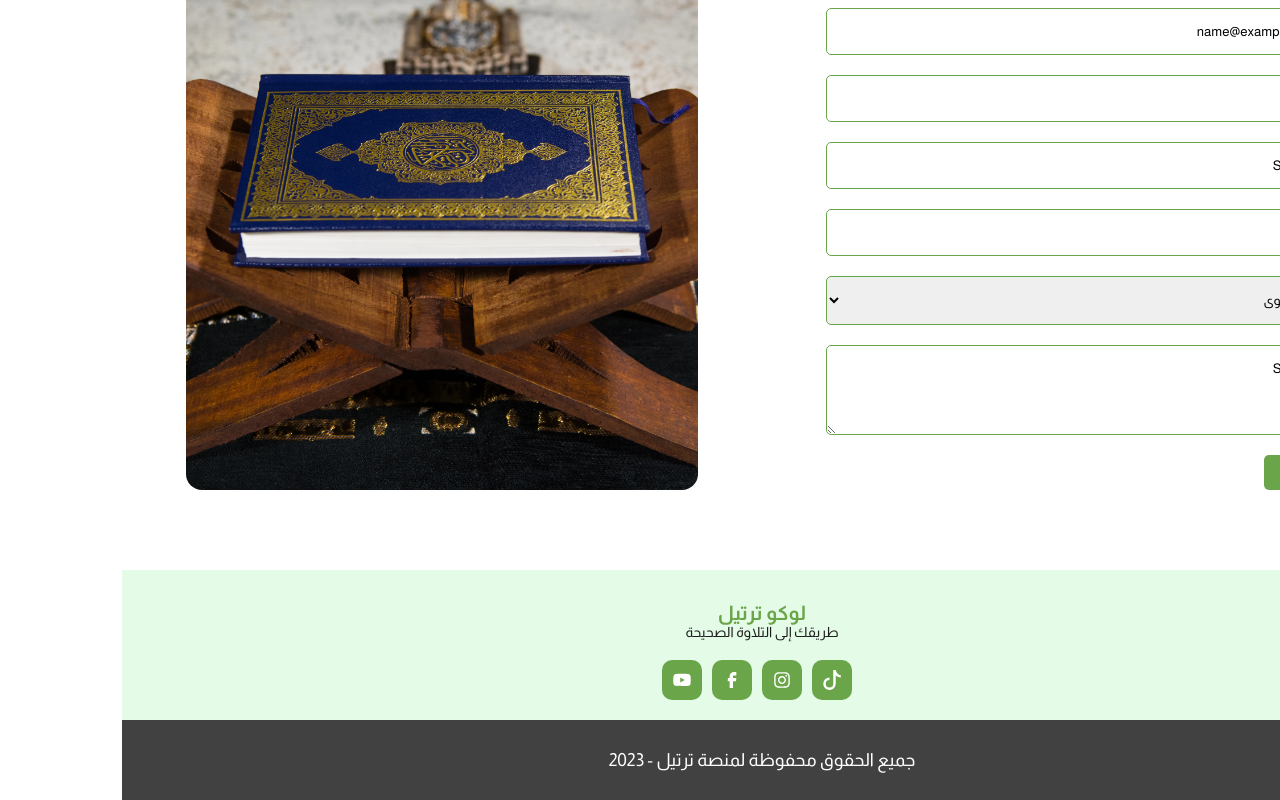
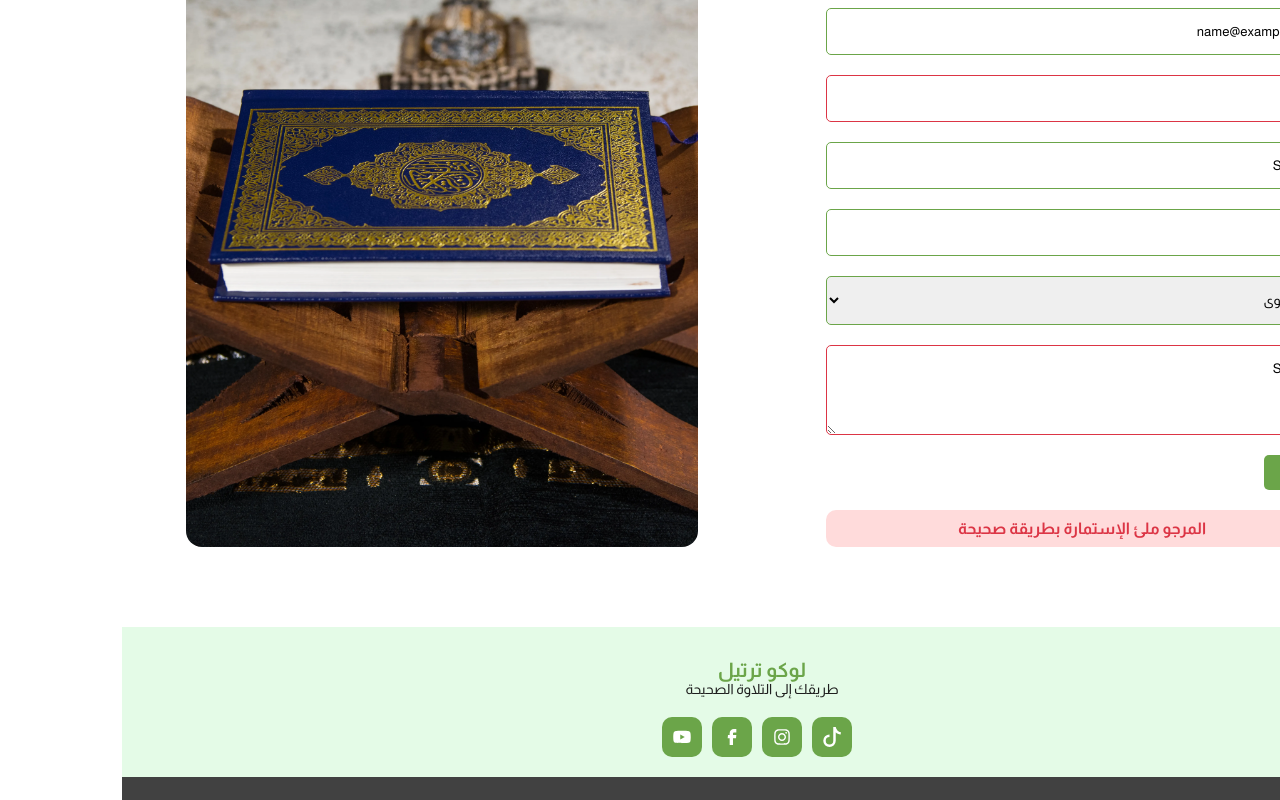
Before and after one commit to Adil-Akothiat/tartile, a React (Create React App) app: page / in a window 1280 px wide. Both pictures are taken after typing "Sample", "name@example.com", "5", "Sample", "5", "Sample" into the empty fields and a click on the button "إرسال". Shown: the part 2411-3211 px from the top of the page. Built offline with nearby package versions, Linux system fonts and the light colour scheme.

Commit message:
add form validation

```diff
--- a/src/components/contact/contact.css
+++ b/src/components/contact/contact.css
@@ -46,7 +46,6 @@
     border: 1px solid var(--main-clr);
     border-radius: 5px;
 }
-
 .contact form button[type="submit"] {
     font-family: "Almarai", sans-serif;
     background-color: var(--main-clr);
@@ -64,3 +63,21 @@
     min-height: 90px;
     max-height: 90px;
 }
+.contact form .danger {
+    border-color: var(--danger-clr);
+}
+.contact .alert-msg {
+    padding: 10px 20px;
+    text-align: center;
+    margin-top: 20px;
+    border-radius: 10px;
+    font-weight: 700;
+}
+.contact .alert-success {
+    color: var(--dark-main-clr);
+    background-color: rgb(222, 255, 222);
+}
+.contact .alert-danger {
+    color: var(--danger-clr);
+    background-color: rgb(255, 219, 219);
+}
--- a/src/components/contact/form.js
+++ b/src/components/contact/form.js
@@ -1,46 +1,35 @@
 import React, { useState } from "react";
+import validation from "./validation";
 
-const Form = ()=> {
+const Form = () => {
     const [name, setName] = useState("");
     const [email, setEmail] = useState("");
     const [phone, setPhone] = useState("");
     const [country, setCountry] = useState("");
     const [age, setAge] = useState("");
     const [message, setMessage] = useState("");
-    // const [level, setLevel] = useState("");
+    const [level, setLevel] = useState("");
+    const [alert, setAlert] = useState({});
 
-    // const valid = ()=> {
-    //     let isValid = [];
-    //     if(/^[\+]?[(]?[0-9]{3}[)]?[-\s\.]?[0-9]{3}[-\s\.]?[0-9]{4,6}$/.test(phone)) {
-    //         isValid.push({name:"phone", valid: true});
-    //     }else {
-    //         isValid.push({name:"phone", valid: false});
-    //     }
-    //     if(name.length>=2 && name.length <= 25) {
-    //         isValid.push({name:"name", valid:true});
-    //     }else {
-    //         isValid.push({name:"name", valid:false});
-    //     }
-    //     if(country.length>=2 && country.length>=20) {
-    //         isValid.push({name:"country", valid:true});
-    //     }else {
-    //         isValid.push({name:"country", valid:true});
-    //     }
-    //     if(+age>=4 && +age<=99) {
-    //         isValid.push({name:"age", valid:true});
-    //     }else {
-    //         isValid.push({name:"age", valid:true});
-    //     }
-    //     if(level!=="" || level!=="المستوى") {
-    //         isValid.push({name:"level", valid:true});
-    //     }else {
-    //         isValid.push({name:"level", valid:false});
-    //     }
-    //     return isValid;
-    // }
-    const sendEmail = (e)=> {
+
+    const sendEmail = (e) => {
         e.preventDefault();
-        // console.log()
+        const {
+            isValidName,
+            isValidPhone,
+            isValidCountry,
+            isValidAge,
+            isValidLevel,
+            isValidEmail,
+            isValidMessage
+        } = validation;
+        if(isValidName(name)&&isValidPhone(phone)&&isValidCountry(country)&&isValidAge(age)&&isValidLevel(level)&&isValidEmail(email)&&isValidMessage) {
+            setName("");setPhone("");setCountry("");setAge("");setEmail("");setMessage("");
+            document.querySelector("select").children[0].selected="select";
+            setAlert({open: true, valid: true, message:"تم التسجيل بنجاح!"});
+        }else {
+            setAlert({open: true, valid: false, message:"المرجو ملئ الإستمارة بطريقة صحيحة"});
+        }
     }
     return (
         <form onSubmit={sendEmail}>
@@ -50,7 +39,14 @@ const Form = ()=> {
                 id="name"
                 placeholder="الاسم"
                 value={name}
-                onChange={({target})=> setName(target.value)}
+                onChange={({ target }) => {
+                    setName(target.value);
+                    if (validation.isValidName(target.value)) {
+                        target.classList.remove("danger");
+                    } else {
+                        target.classList.add("danger");
+                    }
+                }}
                 required
             />
             <input
@@ -59,7 +55,14 @@ const Form = ()=> {
                 id="mail"
                 placeholder="البريد الالكتروني"
                 value={email}
-                onChange={({target})=> setEmail(target.value)}
+                onChange={({ target }) => {
+                    setEmail(target.value);
+                    if (validation.isValidEmail(target.value)) {
+                        target.classList.remove("danger");
+                    } else {
+                        target.classList.add("danger");
+                    }
+                }}
                 required
             />
             <input
@@ -68,7 +71,14 @@ const Form = ()=> {
                 id="phone"
                 placeholder="رقم الهاتف"
                 value={phone}
-                onChange={({target})=> setPhone(target.value)}
+                onChange={({ target }) => {
+                    setPhone(target.value);
+                    if (validation.isValidPhone(target.value)) {
+                        target.classList.remove("danger");
+                    } else {
+                        target.classList.add("danger");
+                    }
+                }}
                 required
             />
             <input
@@ -77,7 +87,14 @@ const Form = ()=> {
                 id="country"
                 placeholder="البلد"
                 value={country}
-                onChange={({target})=> setCountry(target.value)}
+                onChange={({ target }) => {
+                    setCountry(target.value);
+                    if (validation.isValidCountry(target.value)) {
+                        target.classList.remove("danger");
+                    } else {
+                        target.classList.add("danger");
+                    }
+                }}
                 required
             />
             <input
@@ -87,12 +104,26 @@ const Form = ()=> {
                 placeholder="السن"
                 maxLength="2"
                 value={age}
-                onChange={({target})=> setAge(target.value)}
+                onChange={({ target }) => {
+                    setAge(target.value);
+                    if (validation.isValidAge(target.value)) {
+                        target.classList.remove("danger");
+                    } else {
+                        target.classList.add("danger");
+                    }
+                }}
                 required
             />
             <select
                 defaultValue="المستوى"
-                // onChange={(e) => setLevel(e.target.value)}
+                onChange={({ target }) => {
+                    setLevel(target.value);
+                    if (validation.isValidLevel(target.value)) {
+                        target.classList.remove("danger");
+                    } else {
+                        target.classList.add("danger");
+                    }
+                }}
             >
                 <option value="">المستوى</option>
                 <option value="مبتدئ">مبتدئ</option>
@@ -100,12 +131,29 @@ const Form = ()=> {
                 <option value="ماهر">ماهر</option>
             </select>
             <textarea
+                name="النص"
                 placeholder="النص"
                 maxLength="250"
                 value={message}
-                onChange={({target})=> setMessage(target.value)}
+                onChange={({ target }) => {
+                    setMessage(target.value);
+                    if (validation.isValidMessage(target.value)) {
+                        target.classList.remove("danger");
+                    } else {
+                        target.classList.add("danger");
+                    }
+                }}
             />
             <button type="submit">إرسال</button>
+            {
+                alert.open?(
+                    <div className={alert.valid?"alert-msg alert-success":"alert-msg  alert-danger"}>
+                        <p>
+                            {alert.message}
+                        </p>
+                    </div>
+                ):null
+            }
         </form>
     );
 }
--- a/src/components/contact/validation.js
+++ b/src/components/contact/validation.js
@@ -0,0 +1,60 @@
+const isValidName = (name)=> {
+    if (name.length >= 2 && name.length <= 25) {
+        return true;
+    } else {
+        return false;
+    }
+}
+const isValidPhone = (phone)=> {
+    if (/^[+]?[(]?[0-9]{3}[)]?[-\s.]?[0-9]{3}[-\s.]?[0-9]{4,6}$/.test(phone)) {
+        return true;
+    } else {
+        return false;
+    }
+}
+const isValidCountry = (country)=> {
+    if (country.length >= 2 && country.length <= 20) {
+        return true;
+    } else {
+        return false;
+    }
+}
+const isValidAge = (age)=> {
+    if (+age >= 4 && +age <= 99) {
+        return true;
+    } else {
+        return false;
+    }
+}
+const isValidLevel = (level)=> {
+    if(level==="") {
+        return false;
+    }else {
+        return true;
+    }
+}
+const isValidEmail = (email)=> {
+    if(/^\w+([.-]?\w+)*@\w+([.-]?\w+)*(.\w{2,3})+$/.test(email)) {
+        return true;
+    }else {
+        return false;
+    }
+}
+const isValidMessage = (message)=> {
+    if (message.length>=10 && message.length<=250) {
+        return true;
+    }else {
+        return false;
+    }
+}
+const validation = {
+    isValidName,
+    isValidPhone,
+    isValidCountry,
+    isValidAge,
+    isValidLevel,
+    isValidEmail,
+    isValidMessage
+}
+
+export default validation;
--- a/src/styles/styles.css
+++ b/src/styles/styles.css
@@ -13,6 +13,7 @@
     --light-bl: #414141;
     --dark-main-clr: #376D18;
     --white-clr: #fff;
+    --danger-clr: #dc3545;
 }
 html {
     scroll-behavior: smooth;
```
